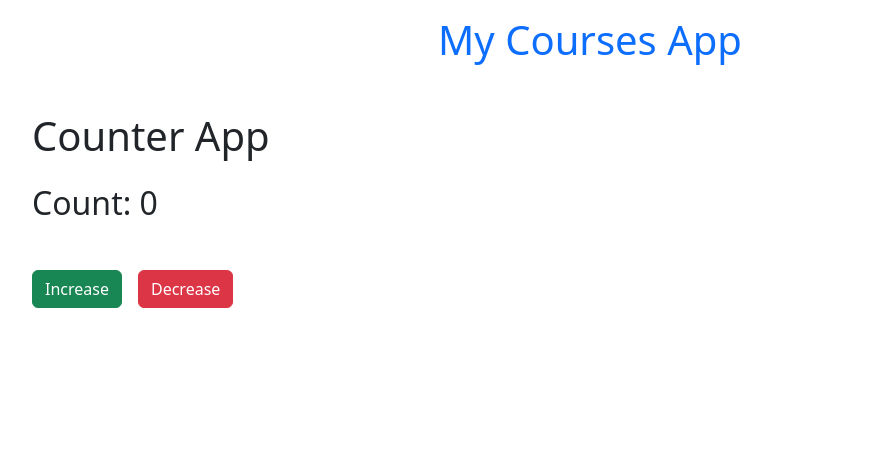
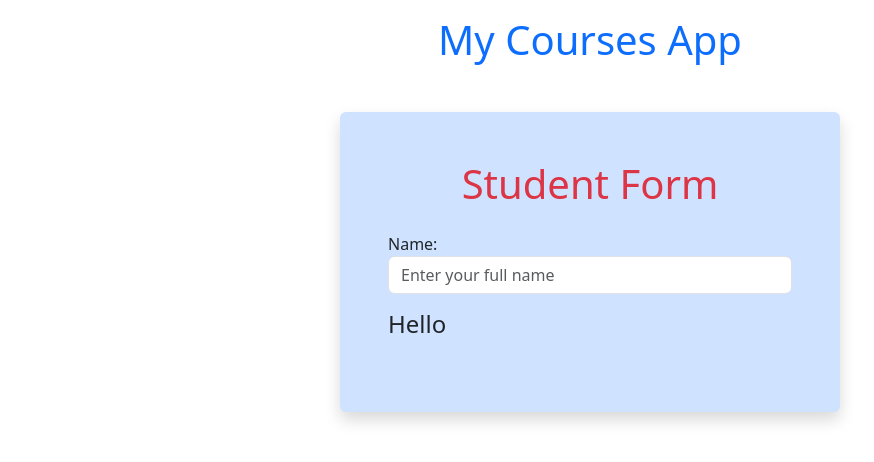
Before and after one commit to mohammedaeraf/react-batch6, a React (Vite) app in the folder my-app/: page / in a window 1280 px wide. Shown: the top 462 px of the page, without its empty margins (50-924 px from the left). Built offline with nearby package versions, Linux system fonts and the light colour scheme.

Commit message:
StudentName (useState)

```diff
--- a/my-app/src/App.tsx
+++ b/my-app/src/App.tsx
@@ -1,15 +1,16 @@
 // import Courses from "./Courses";
 // import CoursesBS from "./CoursesBS";
 // import CoursesList from "./CoursesList";
-import Counter from "./Counter";
-import CoursesCards from "./CoursesCards";
-import UserInfo from "./UserInfo";
+// import Counter from "./Counter";
+// import CoursesCards from "./CoursesCards";
+import StudentName from "./StudentName";
+// import UserInfo from "./UserInfo";
 
 function App() {
   return (
     <div id="app-component" className="container">
       <h1 className="m-3 text-center text-primary mb-5">My Courses App</h1>
-      <Counter></Counter>
+      <StudentName></StudentName>
     </div>
   );
 }
--- /dev/null
+++ b/my-app/src/StudentName.css
@@ -0,0 +1,4 @@
+#studentForm {
+  width: 500px;
+  min-height: 300px;
+}
--- /dev/null
+++ b/my-app/src/StudentName.tsx
@@ -0,0 +1,49 @@
+// Styles for this component (local CSS file)
+import "./StudentName.css";
+// React hook used for component state
+import { useState } from "react";
+
+// StudentName: a small controlled-component example
+// - Demonstrates using `useState` to keep form input in component state
+// - Shows how the input's `onChange` handler updates state, and
+//   how state is rendered elsewhere in the component
+function StudentName() {
+  // `name` holds the current value of the text input
+  // `setName` updates that value when the user types
+  let [name, setName] = useState("");
+  // Example of another state variable (unused) that illustrates
+  // how to declare multiple pieces of state:
+  // let [price, setPrice] = useState(0);
+
+  return (
+    <div
+      className="mx-auto bg-primary-subtle shadow rounded p-5"
+      id="studentForm"
+    >
+      {/* Form title */}
+      <h1 className="text-center text-danger mb-4">Student Form</h1>
+
+      {/*
+        The label and input make a simple controlled input:
+        - `value` could be added to bind the input to `name` strictly
+        - `onChange` receives the event and stores `e.target.value` in state
+      */}
+      <label htmlFor="nameTextBox form-label">Name: </label>
+      <input
+        type="text"
+        name="nameTextBox"
+        id="nameTextBox"
+        placeholder="Enter your full name"
+        onChange={(e) => setName(e.target.value)}
+        className="mb-3 form-control"
+      />
+
+      {/* Display a greeting that updates as `name` changes */}
+      <h4>
+        Hello <span className="text-secondary">{name}</span>
+      </h4>
+    </div>
+  );
+}
+
+export default StudentName;
```
